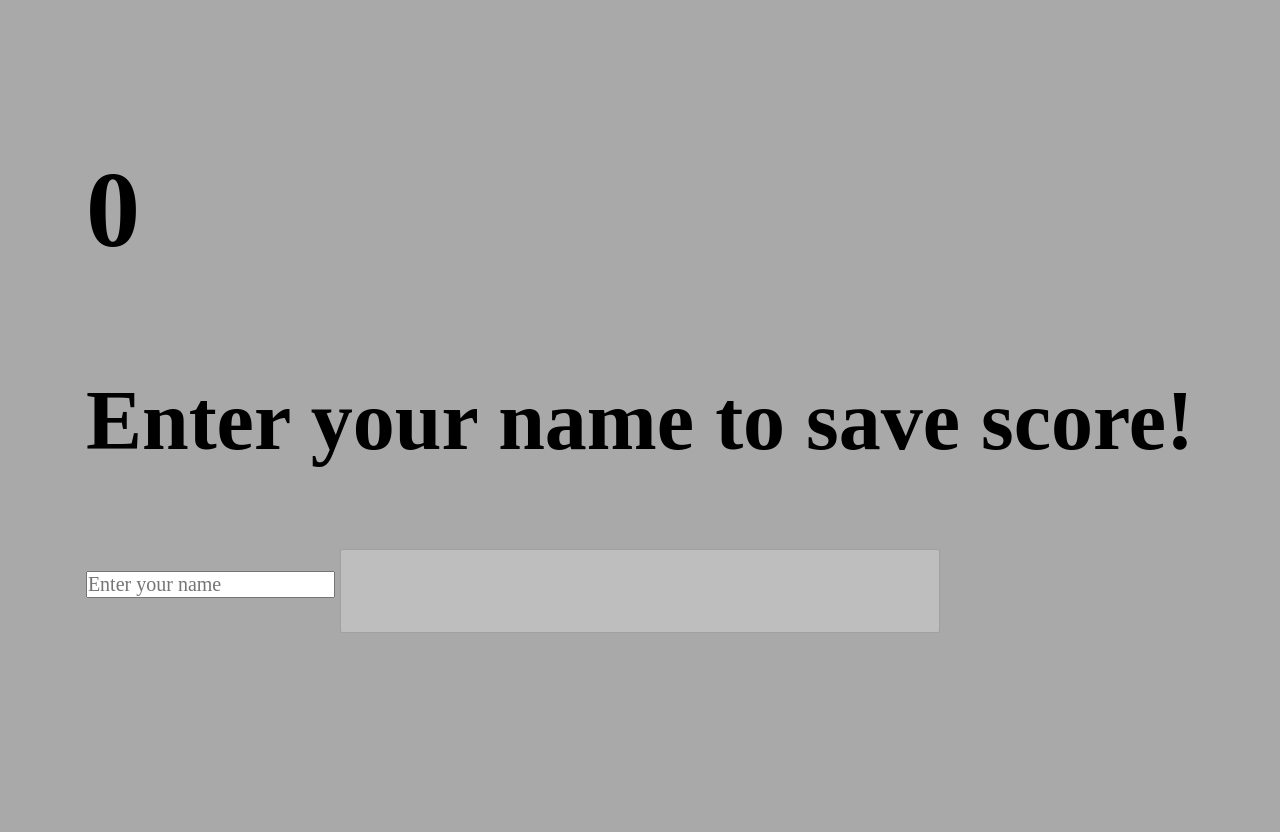
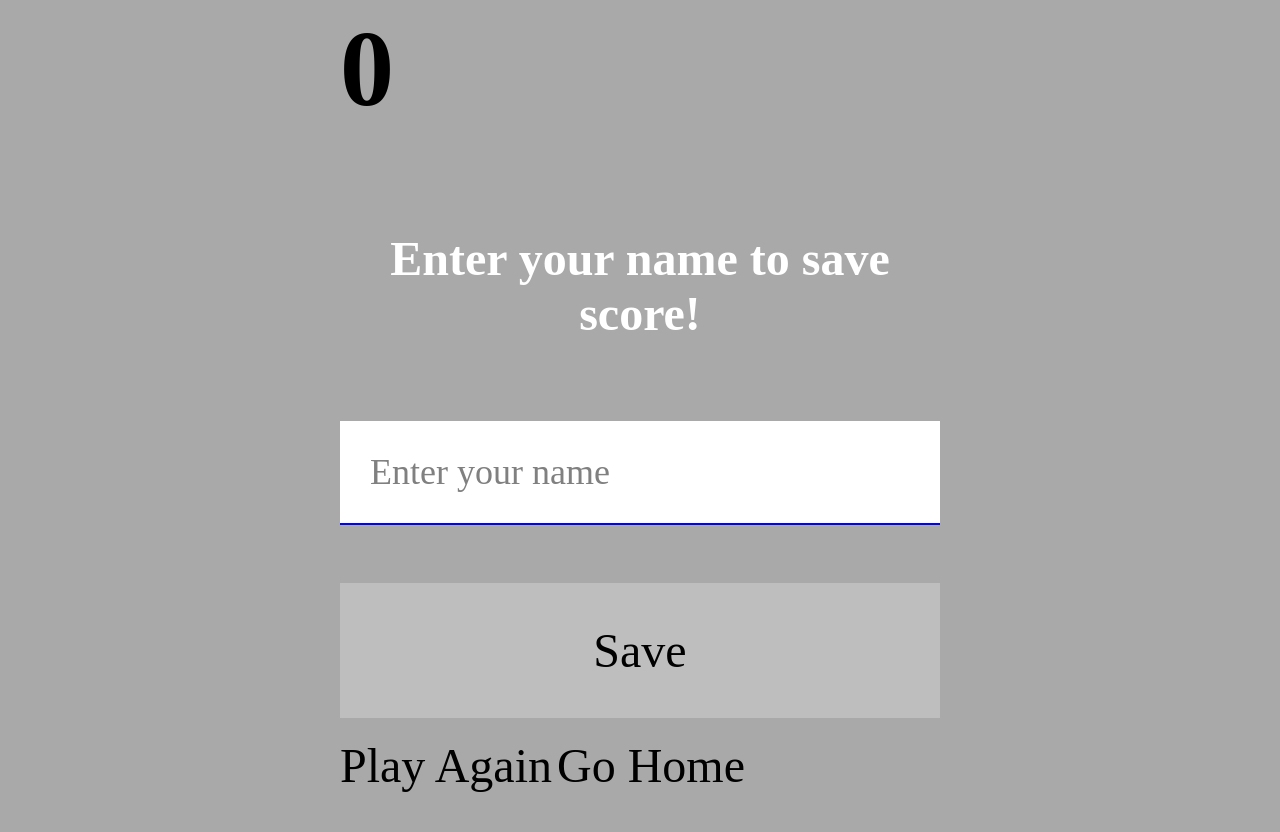
Before and after one commit to James-Lisenby/BryansQuiz, a plain HTML site: page end.html in a window 1280 px wide. Before the commit the page ends 800 px from the top, so only its background shows below. Drawn offline with Linux system fonts and the light colour scheme.

Commit message:
created end game htmnl and js

```diff
--- a/end.html
+++ b/end.html
@@ -25,8 +25,12 @@
             type="submit"
             onClick="saveHighScore(event)"
             disabled
-          ></button>
+          >
+            Save
+          </button>
         </form>
+        <a href="/game.html" class="btn">Play Again</a>
+        <a href="/" class="btn">Go Home</a>
       </div>
     </div>
   </body>
--- a/style.css
+++ b/style.css
@@ -61,3 +61,46 @@ h2 {
     text-decoration: none;
     color: black;
 }
+
+.end-form-container {
+    width: 100%;
+    display: flex;
+    flex-direction: column;
+    align-items: center;
+    max-width: 30rem;
+}
+
+input {
+    margin-bottom: 1rem;
+    width: 20rem;
+    padding: 1.5rem;
+    font-size: 1.8rem;
+    border: none;
+    box-shadow: 0 0.1rem 0 blue;
+}
+
+input::placeholder {
+    color: grey;
+}
+
+#username {
+    margin-bottom: 3rem;
+    width: 100%;
+    outline: none;
+}
+
+#end-text {
+    font-size: 2.4rem;
+    color: white;
+    text-align: center;
+}
+
+#saveScoreBtn {
+    border: none;
+}
+
+.fa-home {
+    margin-left: 1rem;
+    font-size: 2rem;
+    color: black;
+}
```
Also changed, not shown: end.js (+34 -0 lines).
